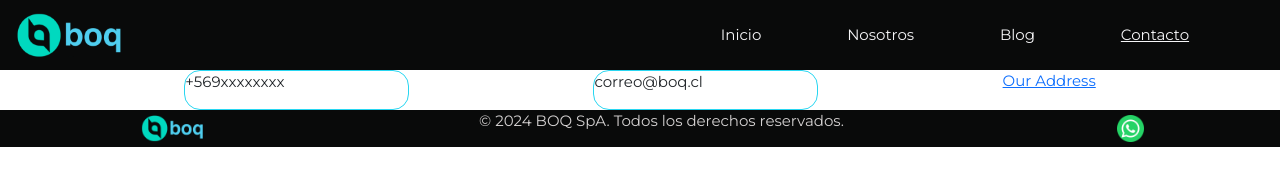
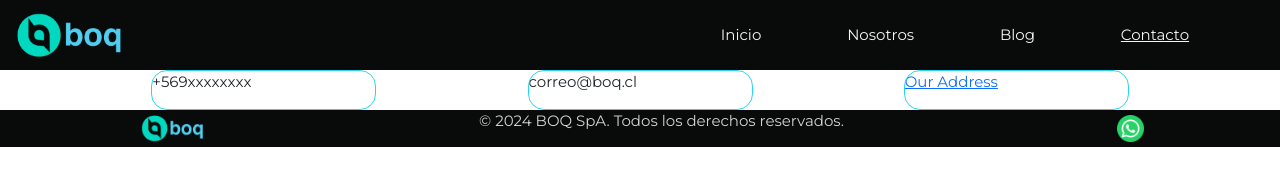
Before and after one commit to Paulina-Victoria/2da-villarroelherrera, a website: page pages/contacto.html in a window 1280 px wide. Drawn offline with nearby package versions, Linux system fonts and the light colour scheme.

Commit message:
Cambiar un contenedor ma escrito

```diff
--- a/pages/contacto.html
+++ b/pages/contacto.html
@@ -41,7 +41,7 @@
             <a href="mailto:tu@email.com"><i class="far fa-envelope fontSize-sm"></i></a>
             <p>correo@boq.cl</p>
         </div>
-        <div class="bocontenedor-cardx">
+        <div class="contenedor-card">
             <a href="https://www.google.com/maps?q=TU+DIRECCIÓN" target="_blank"><i class="fas fa-map-marker-alt fontSize-sm"></i></a>
             <p><a href="https://maps.google.com">Our Address</a></p>
         </div>
```
